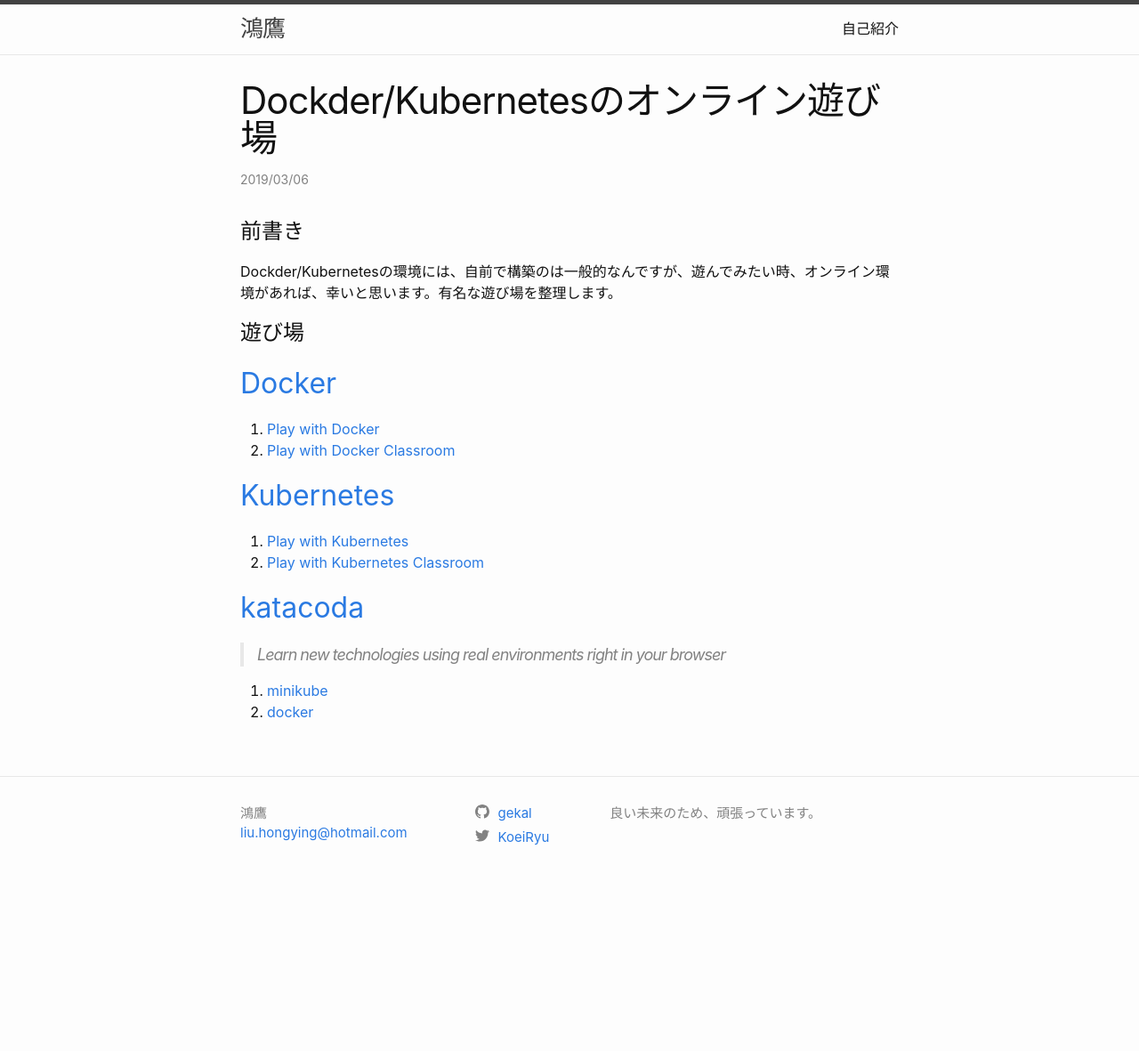
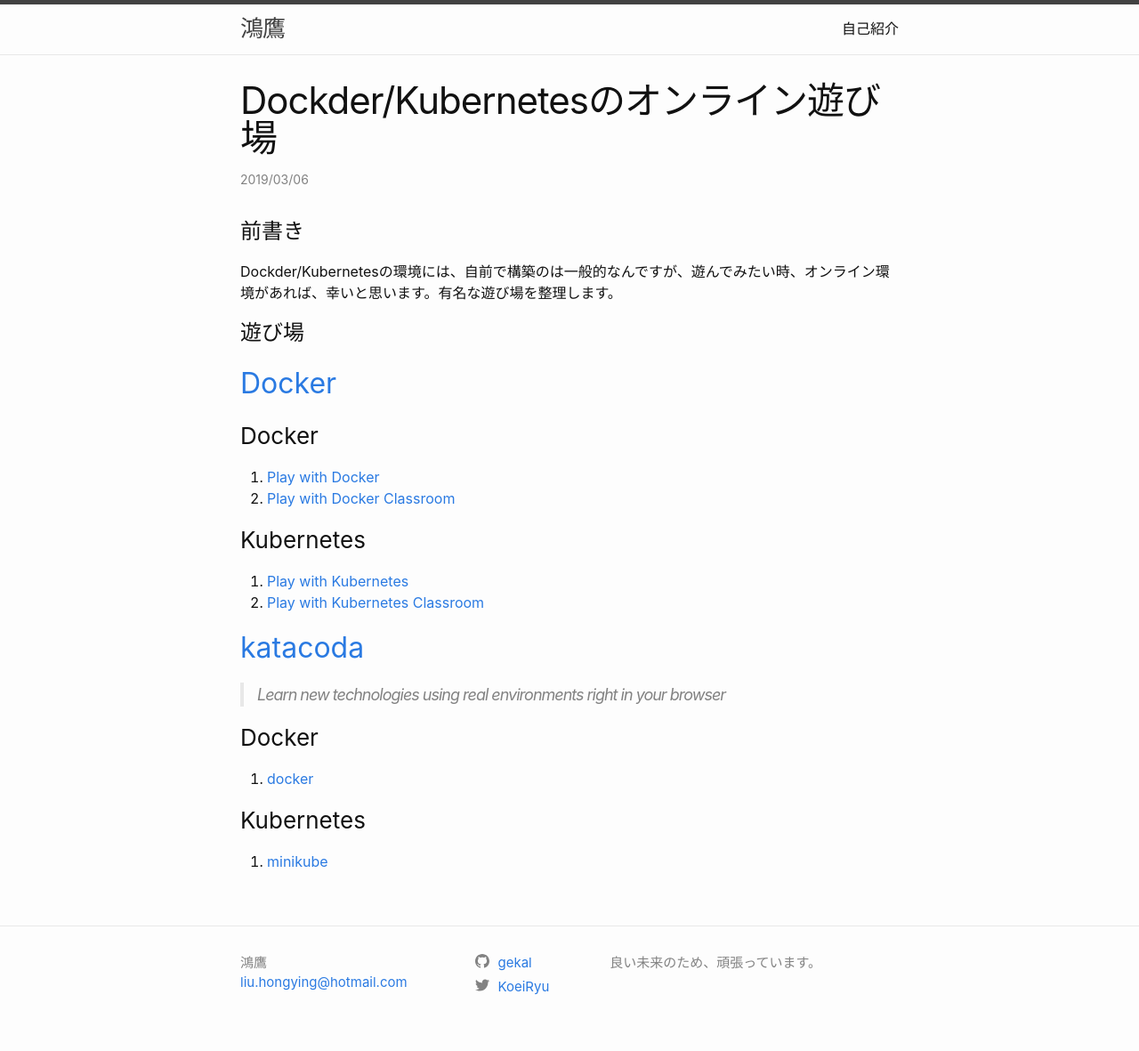
Before and after one commit to gekal/gekal.github.io, a Jekyll site: the page built from _posts/2020-03-06-docker-kubernetes-online-playground.markdown, in a window 1280 px wide. Shown: the whole page at 89% size. Built offline with Jekyll 4.4.1, drawn with Linux system fonts in a browser that asks for light colours; comment, search, counter and statistics services are not loaded; before the commit the page ends 1013 px from its top, so only the background shows below that.

Commit message:
種類の調整

```diff
--- a/_posts/2020-03-06-docker-kubernetes-online-playground.markdown
+++ b/_posts/2020-03-06-docker-kubernetes-online-playground.markdown
@@ -14,10 +14,12 @@
 
 ## [Docker](https://www.docker.com/)
 
+### Docker
+
 1. [Play with Docker](https://labs.play-with-docker.com/)
 2. [Play with Docker Classroom](https://training.play-with-docker.com/)
 
-## [Kubernetes](https://kubernetes.io)
+### Kubernetes
 
 1. [Play with Kubernetes](https://labs.play-with-k8s.com/)
 2. [Play with Kubernetes Classroom](https://training.play-with-kubernetes.com/)
@@ -27,5 +29,10 @@
 > Learn new technologies using real environments
 right in your browser
 
+### Docker
+
+1. [docker](https://katacoda.com/embed/docker?command=docker%20version)
+
+### Kubernetes
+
 1. [minikube](https://katacoda.com/embed/minikube?command=minikube%20version%3B%20minikube%20start)
-2. [docker](https://katacoda.com/embed/docker?command=docker%20version)
```
